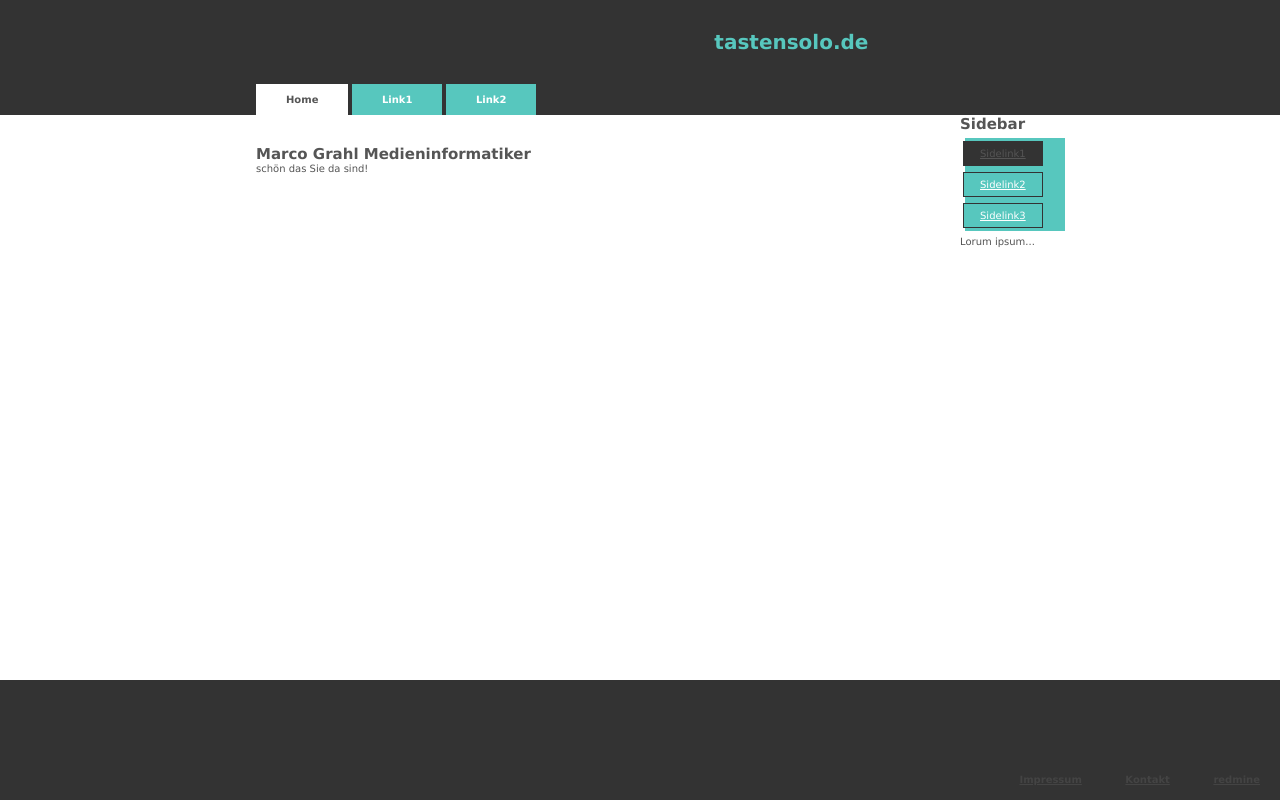
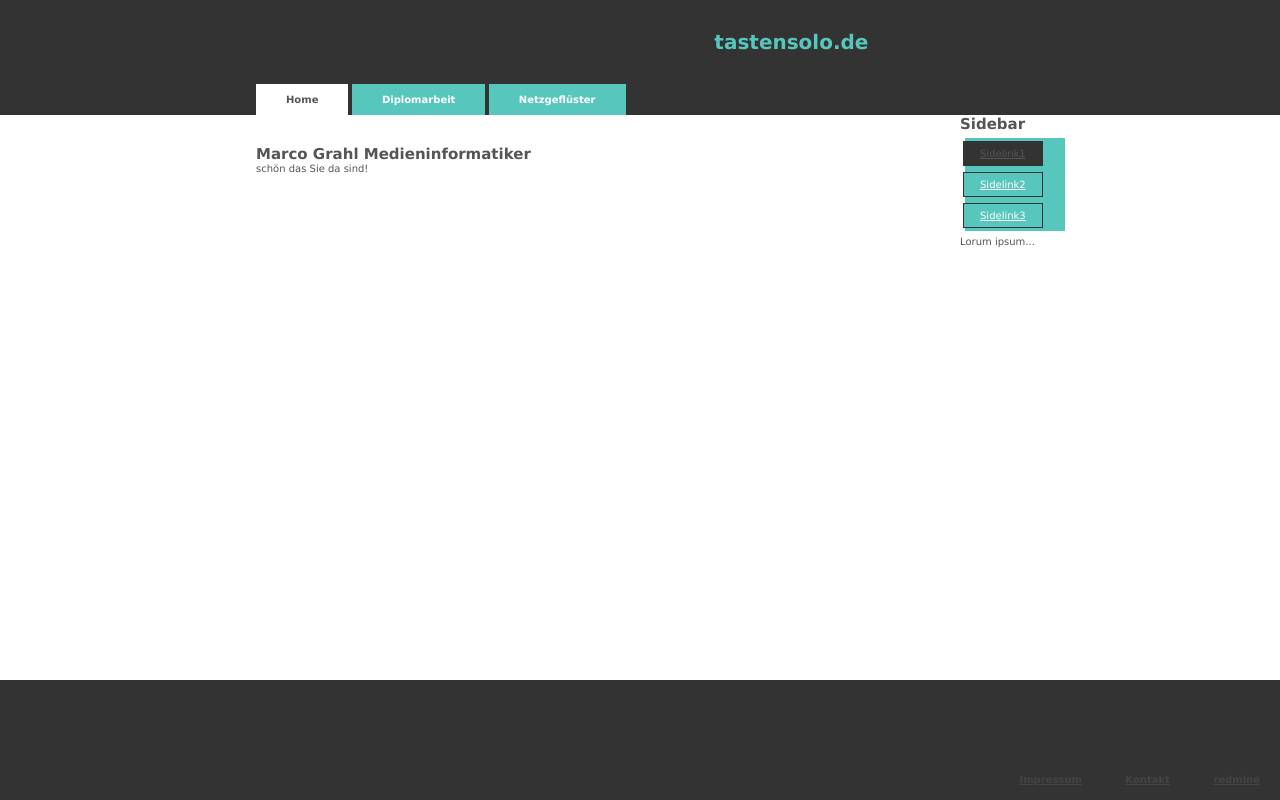
Before and after one commit to tastensolo/tastensolo, a plain HTML site: page index.html in a window 1280 px wide. Drawn offline with nearby package versions, Linux system fonts and the light colour scheme.

Commit message:
link umbenannt für navigationspunkte gitignore added

```diff
--- a/index.html
+++ b/index.html
@@ -26,8 +26,8 @@
 				<nav>
 			      <ul>
 			        <li class="active"><a href="#">Home</a></li>
-			        <li><a href="#">Link1</a></li>
-			        <li><a href="#">Link2</a></li>
+			        <li><a href="#">Diplomarbeit</a></li>
+			        <li><a href="#">Netzgeflüster</a></li>
 			      </ul>
    				</nav>
 			</header>
```
Also changed, not shown: 1 other file.
